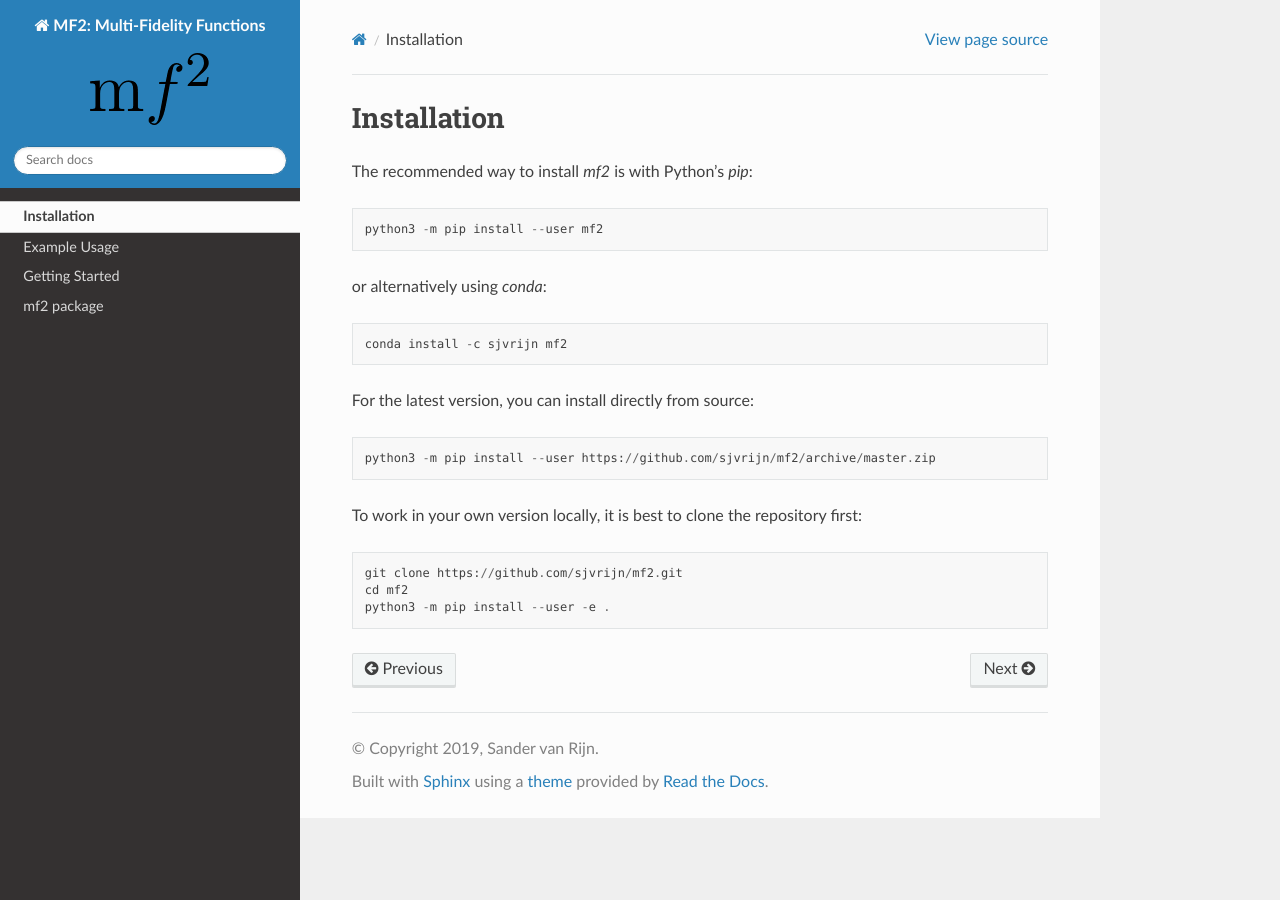
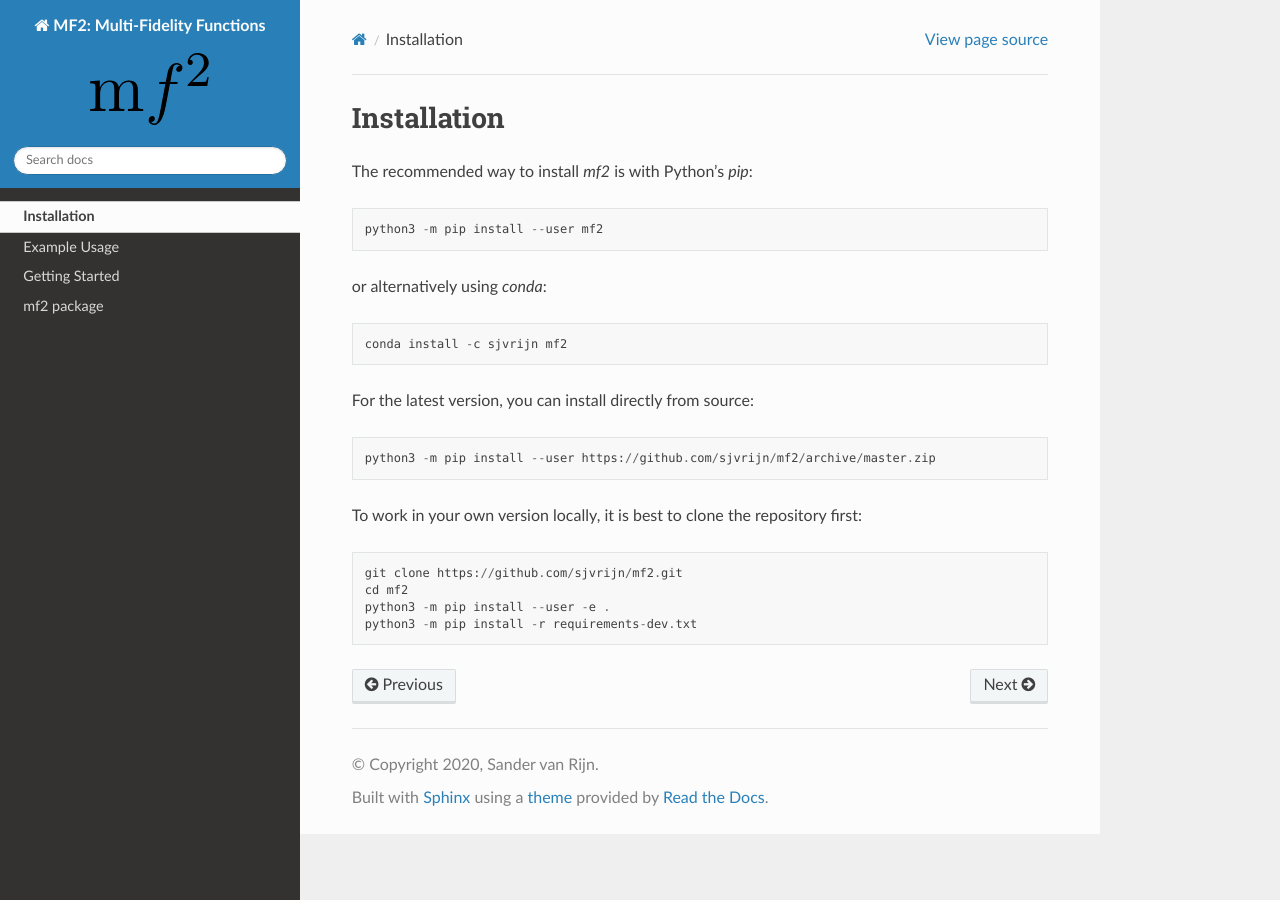
Before and after one commit to sjvrijn/mf2, a Sphinx documentation site: the page built from docs/source/install.rst, in a window 1280 px wide. Built offline with Sphinx 7.4.7 and the Read the Docs theme 2.0.0, drawn with Linux system fonts in a browser that asks for light colours.

Commit message:
docs: updated copyright and develop install instructions

```diff
--- a/docs/source/conf.py
+++ b/docs/source/conf.py
@@ -20,7 +20,7 @@ sys.path.insert(0, os.path.abspath('../../'))
 # -- Project information -----------------------------------------------------
 
 project = 'MF2: Multi-Fidelity Functions'
-copyright = '2019, Sander van Rijn'
+copyright = '2020, Sander van Rijn'
 author = 'Sander van Rijn'
 
 # The short X.Y version
--- a/docs/source/install.rst
+++ b/docs/source/install.rst
@@ -20,3 +20,4 @@ To work in your own version locally, it is best to clone the repository first::
     git clone https://github.com/sjvrijn/mf2.git
     cd mf2
     python3 -m pip install --user -e .
+    python3 -m pip install -r requirements-dev.txt
```
